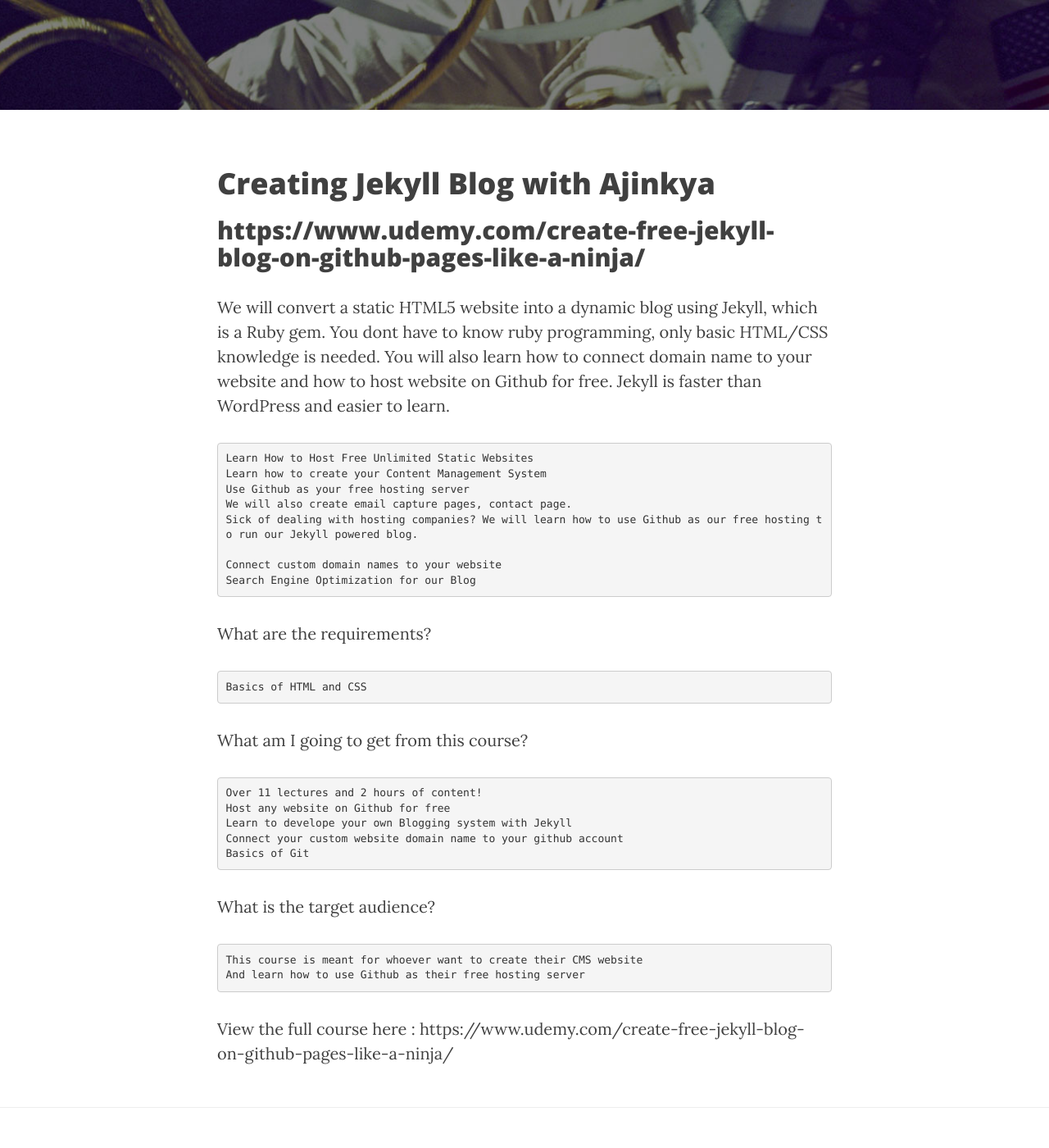
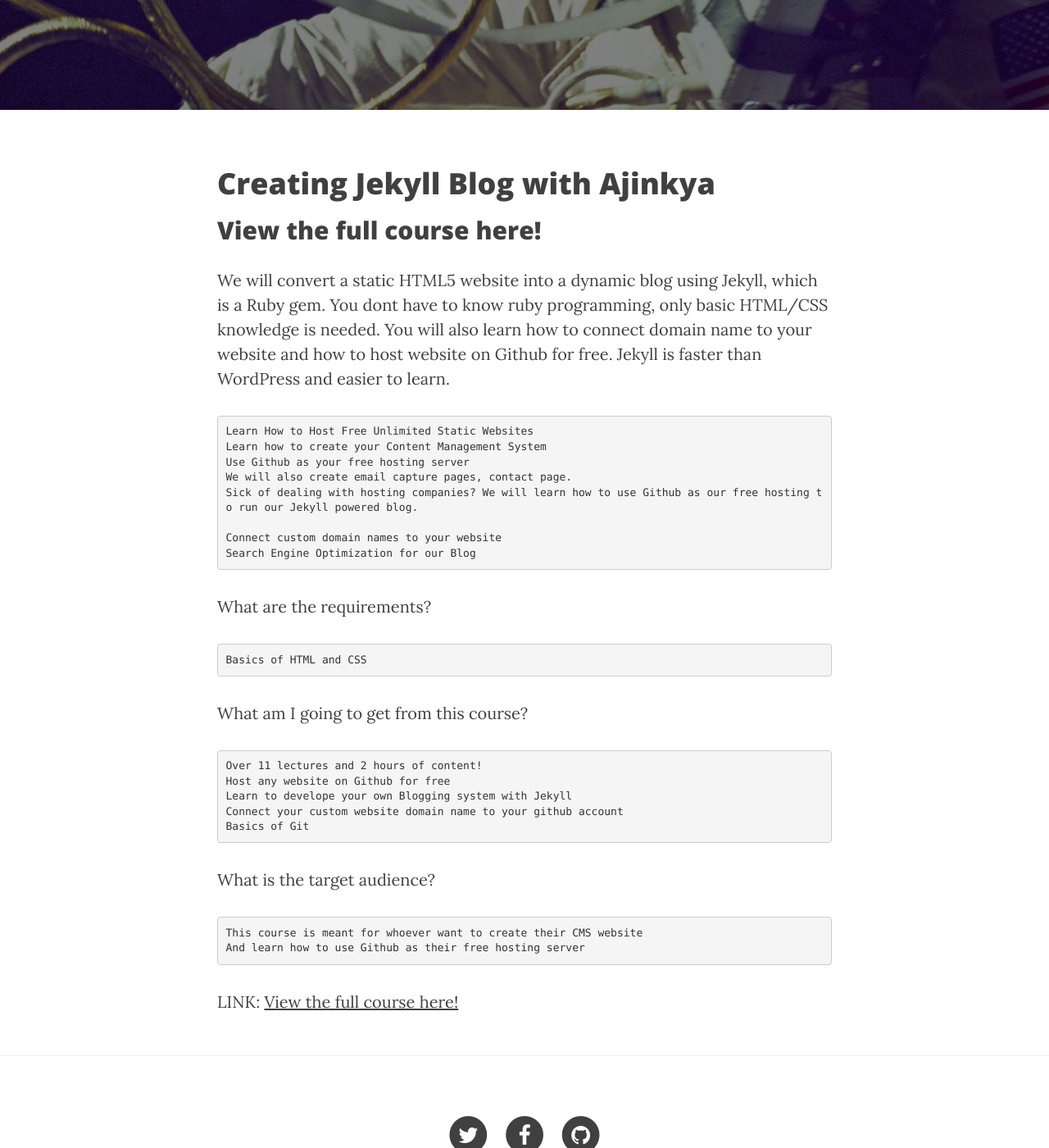
Before and after one commit to steelx/jekyll-blog, a Jekyll site: the page built from _posts/2015-12-31-Creating-jekyll-blog-with-Ajinkya.md, in a window 1280 px wide and 1400 px high, scrolled down 457 px. Shown: the whole window at 82% size. Built offline with Jekyll 4.4.1, drawn with Linux system fonts in a browser that asks for light colours; nearby versions of some CDN libraries; Markdown is read by kramdown in place of the engine named in the settings; comment, search, counter and statistics services are not loaded.

Commit message:
Update 2015-12-31-Creating-jekyll-blog-with-Ajinkya.md

```diff
--- a/_posts/2015-12-31-Creating-jekyll-blog-with-Ajinkya.md
+++ b/_posts/2015-12-31-Creating-jekyll-blog-with-Ajinkya.md
@@ -9,7 +9,7 @@
 
 #Creating Jekyll Blog with Ajinkya
 
-## https://www.udemy.com/create-free-jekyll-blog-on-github-pages-like-a-ninja/
+## [View the full course here!](https://www.udemy.com/create-free-jekyll-blog-on-github-pages-like-a-ninja/)
 
 
 We will convert a static HTML5 website into a dynamic blog using Jekyll, which is a Ruby gem. You dont have to know ruby programming, only basic HTML/CSS knowledge is needed. You will also learn how to connect domain name to your website and how to host website on Github for free. Jekyll is faster than WordPress and easier to learn.
@@ -44,4 +44,4 @@
 
 
 
-View the full course here : https://www.udemy.com/create-free-jekyll-blog-on-github-pages-like-a-ninja/
+LINK: [View the full course here!](https://www.udemy.com/create-free-jekyll-blog-on-github-pages-like-a-ninja/)
```
